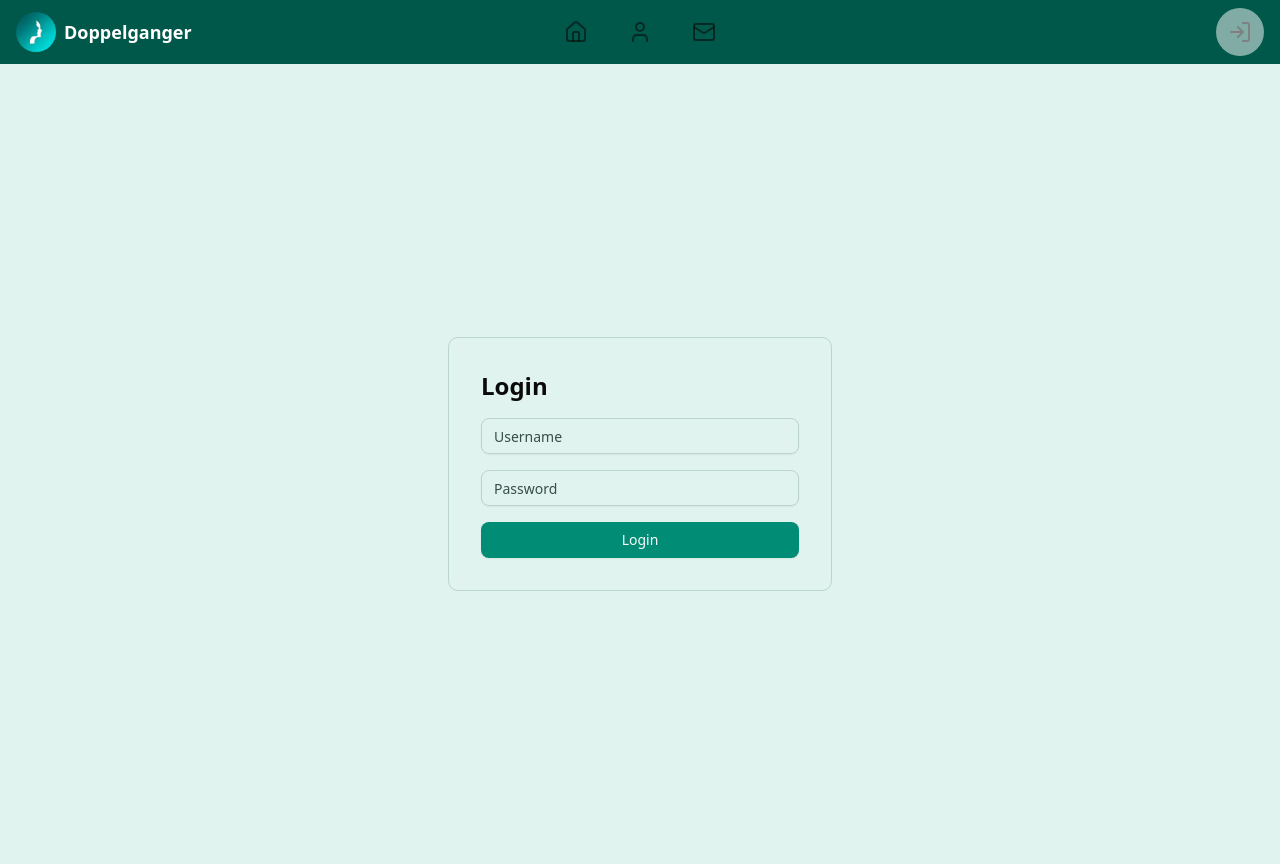
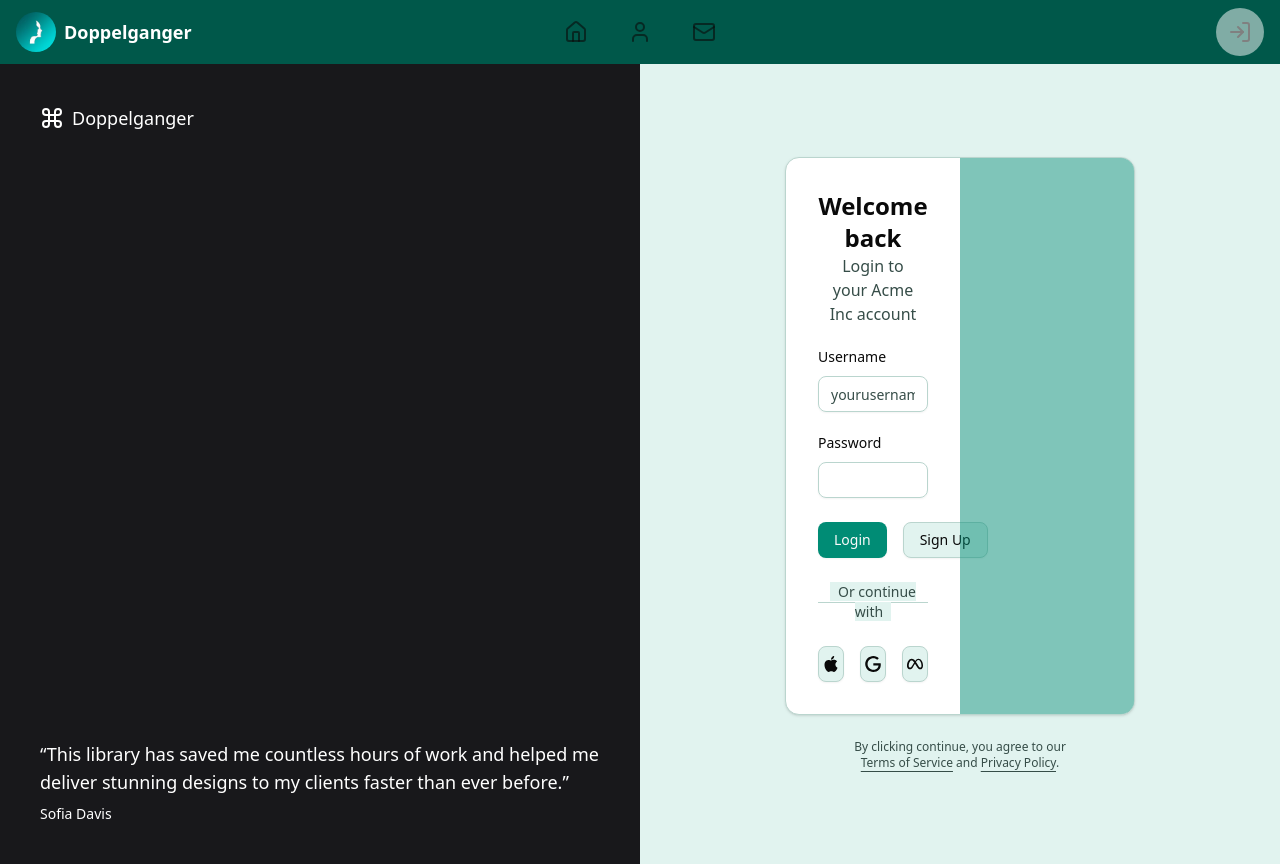
Before and after one commit to RSP0204/Doppelganger, a Next.js app in the folder frontend/: page /login in a window 1280 px wide. Built offline with nearby package versions, Linux system fonts and the light colour scheme.

Commit message:
fix(frontend): implement sign-up flow and fix login page

```diff
--- a/frontend/src/app/login/page.tsx
+++ b/frontend/src/app/login/page.tsx
@@ -1,64 +1,40 @@
-'use client';
-
-import { useState } from 'react';
-import { useRouter } from 'next/navigation';
-import { useAuth } from '@/contexts/AuthContext';
-import { Button } from '@/registry/new-york-v4/ui/button';
-import { Input } from '@/registry/new-york-v4/ui/input';
+import { LoginForm } from '@/components/login-form';
 
 export default function LoginPage() {
-  const [username, setUsername] = useState('');
-  const [password, setPassword] = useState('');
-  const [error, setError] = useState('');
-  const { login } = useAuth();
-  const router = useRouter();
-
-  const handleSubmit = async (e: React.FormEvent) => {
-    e.preventDefault();
-    setError('');
-
-    try {
-      const res = await fetch('/api/login', {
-        method: 'POST',
-        headers: {
-          'Content-Type': 'application/json',
-        },
-        body: JSON.stringify({ username, password }),
-      });
-
-      if (res.ok) {
-        login(username);
-        router.push('/dashboard');
-      } else {
-        const data = await res.json();
-        setError(data.message || 'Invalid credentials');
-      }
-    } catch (error) {
-      setError('An error occurred. Please try again.');
-    }
-  };
-
-  return (
-    <div className="flex items-center justify-center min-h-screen">
-      <form onSubmit={handleSubmit} className="p-8 border rounded-lg w-full max-w-sm">
-        <h1 className="text-2xl font-bold mb-4">Login</h1>
-        {error && <p className="text-red-500 mb-4">{error}</p>}
-        <div className="space-y-4">
-          <Input
-            type="text"
-            placeholder="Username"
-            value={username}
-            onChange={(e) => setUsername(e.target.value)}
-          />
-          <Input
-            type="password"
-            placeholder="Password"
-            value={password}
-            onChange={(e) => setPassword(e.target.value)}
-          />
-          <Button type="submit" className="w-full">Login</Button>
+    return (
+        <div className='container relative grid h-screen flex-col items-center justify-center lg:max-w-none lg:grid-cols-2 lg:px-0'>
+            <div className='relative hidden h-full flex-col bg-muted p-10 text-white dark:border-r lg:flex'>
+                <div className='absolute inset-0 bg-zinc-900' />
+                <div className='relative z-20 flex items-center text-lg font-medium'>
+                    <svg
+                        xmlns='http://www.w3.org/2000/svg'
+                        viewBox='0 0 24 24'
+                        fill='none'
+                        stroke='currentColor'
+                        strokeWidth='2'
+                        strokeLinecap='round'
+                        strokeLinejoin='round'
+                        className='mr-2 h-6 w-6'
+                    >
+                        <path d='M15 6v12a3 3 0 1 0 3-3H6a3 3 0 1 0 3 3V6a3 3 0 1 0-3 3h12a3 3 0 1 0-3-3' />
+                    </svg>
+                    Doppelganger
+                </div>
+                <div className='relative z-20 mt-auto'>
+                    <blockquote className='space-y-2'>
+                        <p className='text-lg'>
+                            &ldquo;This library has saved me countless hours of work and helped me deliver stunning
+                            designs to my clients faster than ever before.&rdquo;
+                        </p>
+                        <footer className='text-sm'>Sofia Davis</footer>
+                    </blockquote>
+                </div>
+            </div>
+            <div className='lg:p-8'>
+                <div className='mx-auto flex w-full flex-col justify-center space-y-6 sm:w-[350px]'>
+                    <LoginForm />
+                </div>
+            </div>
         </div>
-      </form>
-    </div>
-  );
+    );
 }
--- a/frontend/src/components/login-form.tsx
+++ b/frontend/src/components/login-form.tsx
@@ -1,3 +1,5 @@
+'use client';
+
 import { useState } from 'react';
 import Image from 'next/image';
 import { useRouter } from 'next/navigation'; // Import useRouter
```
